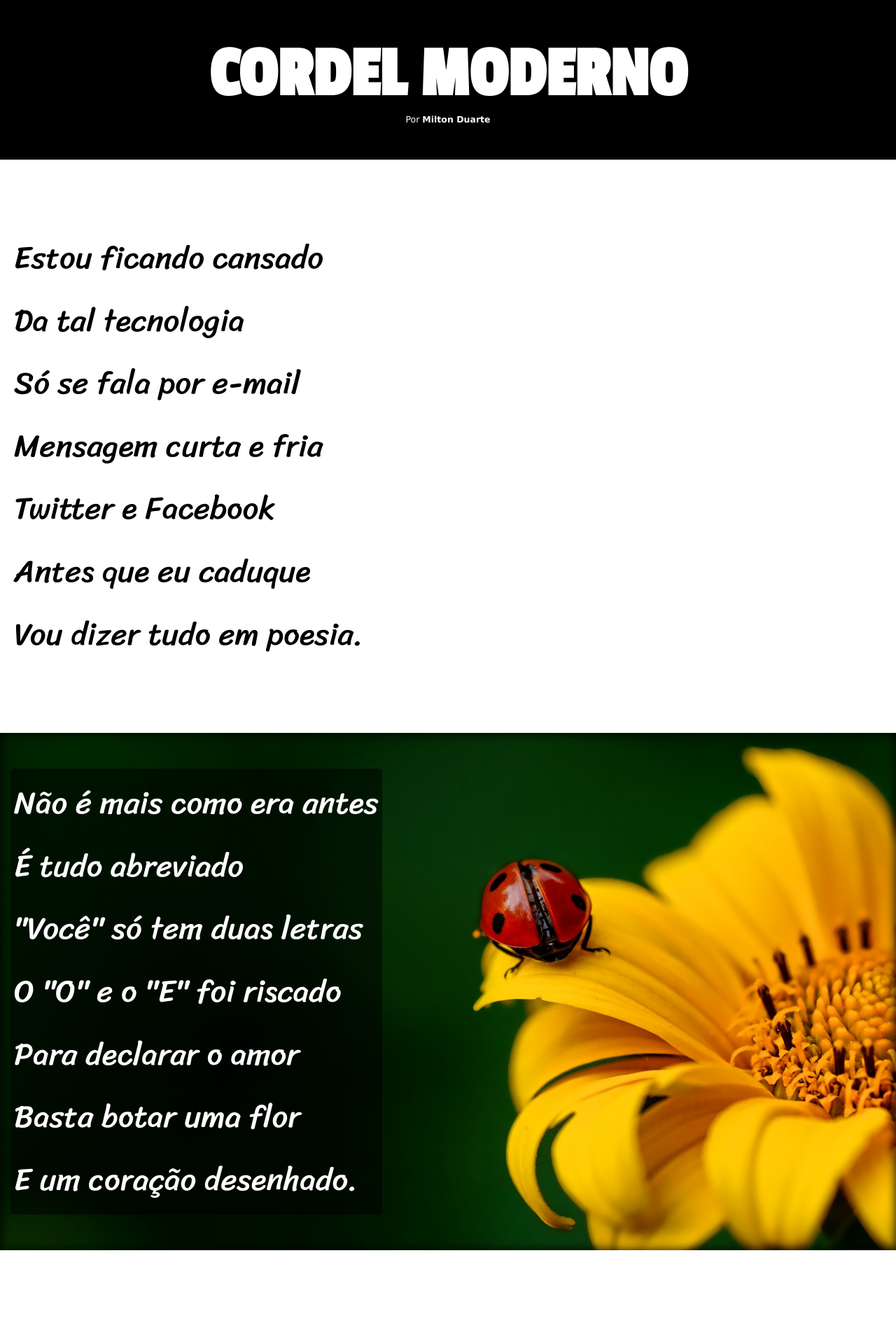
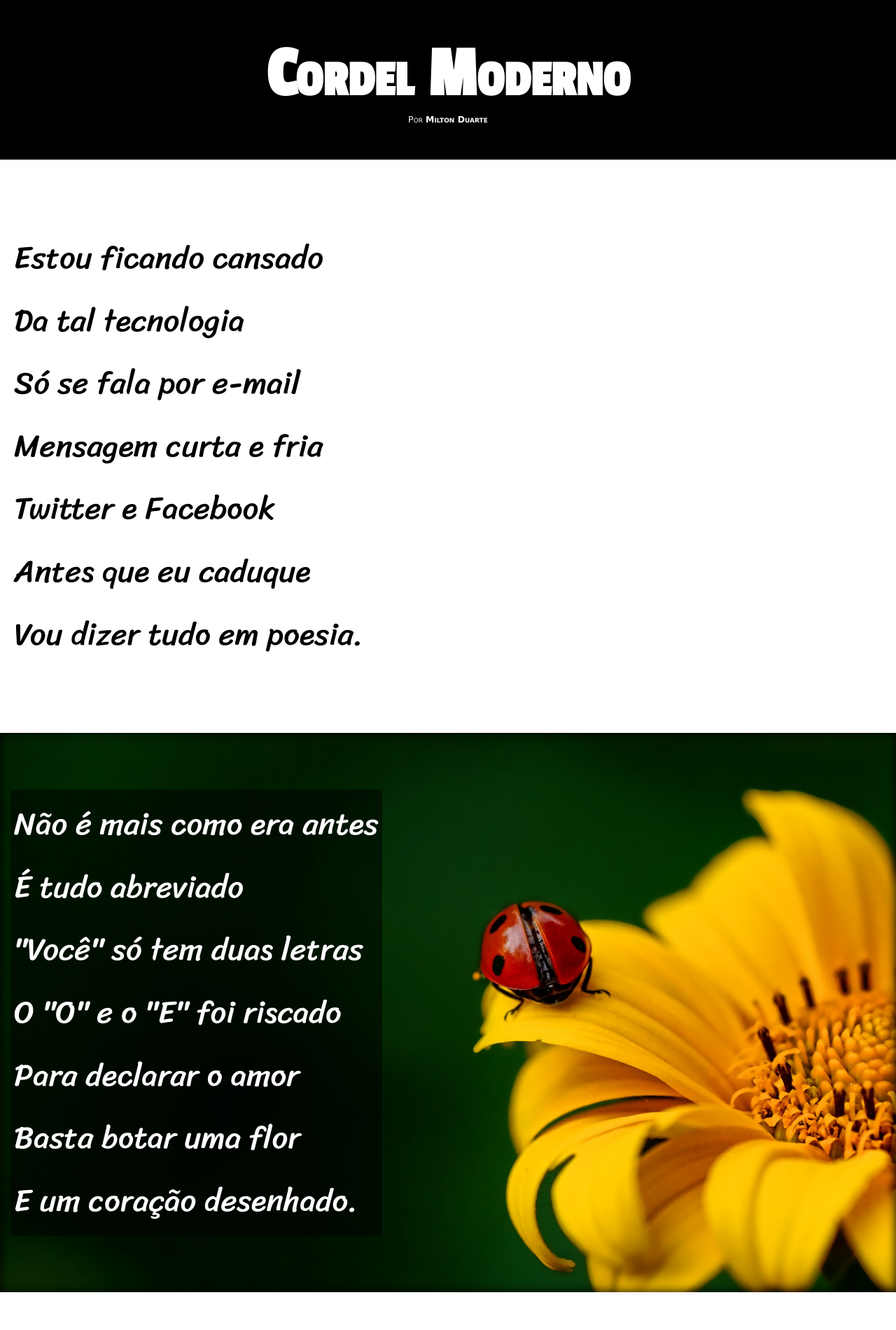
Before and after one commit to leandrocruz44/projeto-cordel, a plain HTML site: page index.html in a window 1280 px wide. Shown: the top 1900 px of the page at 70% size. Drawn offline with Linux system fonts and the light colour scheme.

Commit message:
Alteração Projeto Cordel

```diff
--- a/index.html
+++ b/index.html
@@ -9,7 +9,7 @@
 </head>
 <body>
     <header>
-        <h1>CORDEL MODERNO</h1>
+        <h1>Cordel Moderno</h1>
         <p>
             Por <a href="https://www.recantodasletras.com.br/poesias/3186743" target="_blank">Milton Duarte</a>
         </p>
--- a/style.css
+++ b/style.css
@@ -6,6 +6,7 @@
 
 *{
     margin: 0px;
+    padding: 0px;
 }
 
 
@@ -15,6 +16,7 @@ header{
     background-color: black;
     font-family: 'Passion One', cursive;
     font-size: 4vw;
+    font-variant: small-caps;
     color: white;
     padding: 50px;
     text-align: center;
@@ -39,13 +41,12 @@ section > p{
     margin: 12vh 20px;
 }
 
+.normal{
+    background-color: white;
+    color: black;
+}
+
 .imagem{
-    /*
-    background-color: black;
-    background-position: right bottom;
-    background-repeat: no-repeat;
-    background-attachment: fixed;
-    */
     background: black right bottom no-repeat fixed;
     background-size: cover;
     padding: 1px 0px;
@@ -58,7 +59,7 @@ section > p{
     width: fit-content;
     padding: 5px;
     border-radius: 5px;
-    margin:50px 15px ;
+    margin:10vh 15px ;
 }
 
 #joaninha{
```
